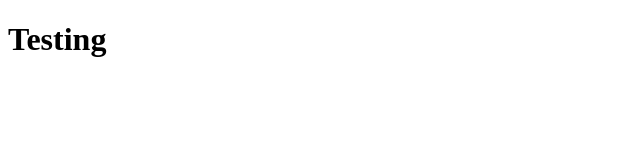
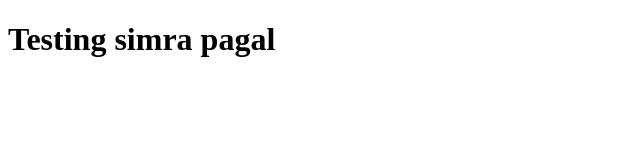
Before and after one commit to simraazhar100/Testing, a plain HTML site: page index.html in a window 1280 px wide. Shown: the whole page, without its empty margins (0-640 px from the left). Drawn offline with Linux system fonts and the light colour scheme.

```diff
--- a/index.html
+++ b/index.html
@@ -10,7 +10,7 @@
     <div>
         <h1>
             Testing
-
+            simra pagal
         </h1>
     </div>
 </body>
```
